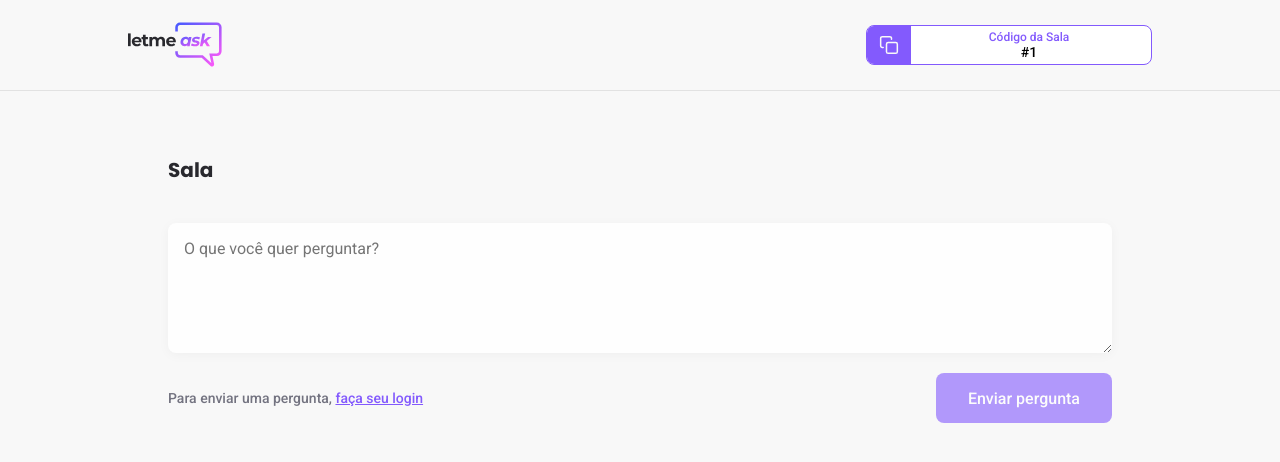
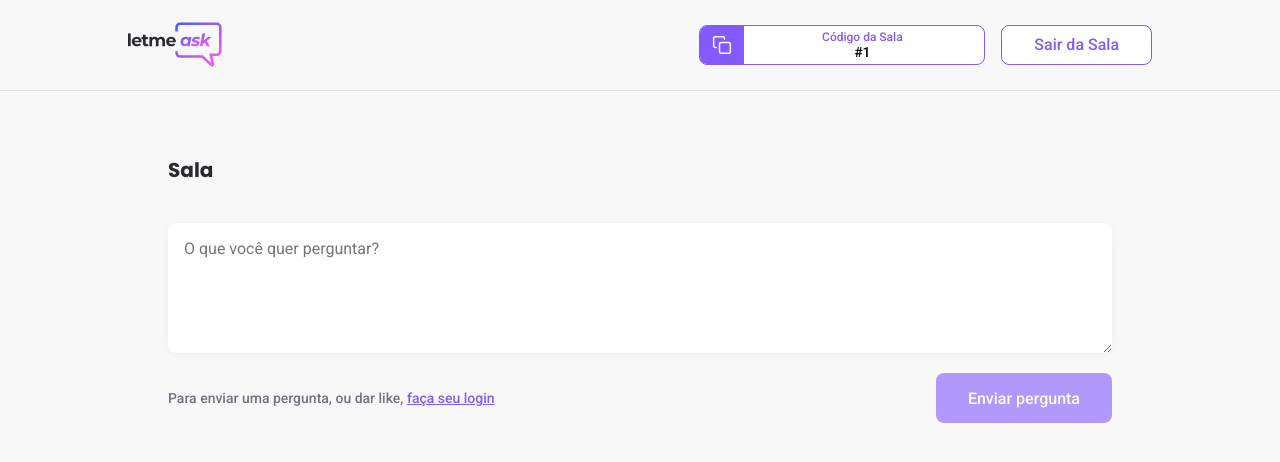
Before and after one commit to vitor-martinss/LetMeAsk, a React (Create React App) app in the folder LetMeAsk.Static/: page /rooms/1 in a window 1280 px wide. Shown: the top 462 px of the page. Built offline with nearby package versions, Linux system fonts and the light colour scheme; no server answers; the database is empty.

Commit message:
ADD exit room button in room page

```diff
--- a/LetMeAsk.Static/src/components/RoomCode.tsx
+++ b/LetMeAsk.Static/src/components/RoomCode.tsx
@@ -1,3 +1,4 @@
+import toast from 'react-hot-toast'
 import copyImg from '../assets/images/copy.svg'
 
 import '../styles/room-code.scss'
@@ -8,6 +9,7 @@ type RoomCodeProps = {
 
 export function RoomCode(props: RoomCodeProps) {
 	function copyRoomCodeToClipboard() {
+		toast.success('Código da sala copiado com sucesso!')
 		navigator.clipboard.writeText(props.code)
 	}
 
--- a/LetMeAsk.Static/src/pages/AdminRoom.tsx
+++ b/LetMeAsk.Static/src/pages/AdminRoom.tsx
@@ -16,7 +16,6 @@ import { database } from '../services/firebase'
 type RoomParams = {
 	id: string;
 }
-
 
 export function AdminRoom() {
 	const history = useHistory()
--- a/LetMeAsk.Static/src/pages/Room.tsx
+++ b/LetMeAsk.Static/src/pages/Room.tsx
@@ -12,11 +12,11 @@ import { useAuth } from '../hooks/useAuth'
 import { database } from '../services/firebase'
 import { useRoom } from '../hooks/useRoom'
 import toast from 'react-hot-toast'
+import { Link } from 'react-router-dom'
 
 type RoomParams = {
 	id: string;
 }
-
 
 export function Room() {
 	const { user, signInWithGoogle } = useAuth()
@@ -30,7 +30,7 @@ export function Room() {
 			await signInWithGoogle()
 		}
 
-		toast.success('O seu login foi um sucesso! Agora você ja pode escrever uma pergunta.')
+		toast.success('O seu login foi um sucesso! Agora você ja pode escrever uma pergunta e dar o seu like.')
 	}
 
 	async function handleSendQuestion(event: FormEvent) {
@@ -42,6 +42,7 @@ export function Room() {
 		}
 
 		if(!user) {
+			toast.error('Escreva uma pergunta')
 			throw new Error('You must be logged in')
 		}
 
@@ -65,6 +66,11 @@ export function Room() {
 			await database.ref(`rooms/${roomId}/questions/${questionId}/likes/${likeId}`).remove()
 
 		} else {
+			if(!user) {
+				toast.error('Você deve estar logado para dar like')
+				return
+			}
+
 			await database.ref(`rooms/${roomId}/questions/${questionId}/likes`).push({
 				authorId: user?.id,
 			})
@@ -76,7 +82,10 @@ export function Room() {
 			<header>
 				<div className='content'>
 					<img src={logoImg} alt="Let me ask" />
-					<RoomCode code={roomId}/>
+					<div>
+						<RoomCode code={roomId}/>
+						<Link to='/'>Sair da Sala</Link>
+					</div>
 				</div>
 			</header>
 
@@ -100,7 +109,7 @@ export function Room() {
 									<span>{user.name}</span>
 								</div>
 							) : (
-								<span>Para enviar uma pergunta,&nbsp;
+								<span>Para enviar uma pergunta, ou dar like,&nbsp;
 									<button
 										type='button'
 										onClick={handleLogin}
--- a/LetMeAsk.Static/src/styles/room.scss
+++ b/LetMeAsk.Static/src/styles/room.scss
@@ -30,6 +30,31 @@
 
 				button {
 					height: 40px;
+				}
+			}
+
+			a {
+				height: 40px;
+				border-radius: 8px;
+				font-weight: 500;
+				background-color: #fff;
+				border: 1px solid #835afd;
+				color: #835afd;
+				padding: 0 32px;
+				text-decoration: none;
+
+				display: flex;
+				justify-content: center;
+				align-items: center;
+
+				cursor: pointer;
+
+
+				transition: filter 0.2s;
+
+				&:hover {
+					background-color: #835afd;
+					color: #fff;
 				}
 			}
 		}
```
